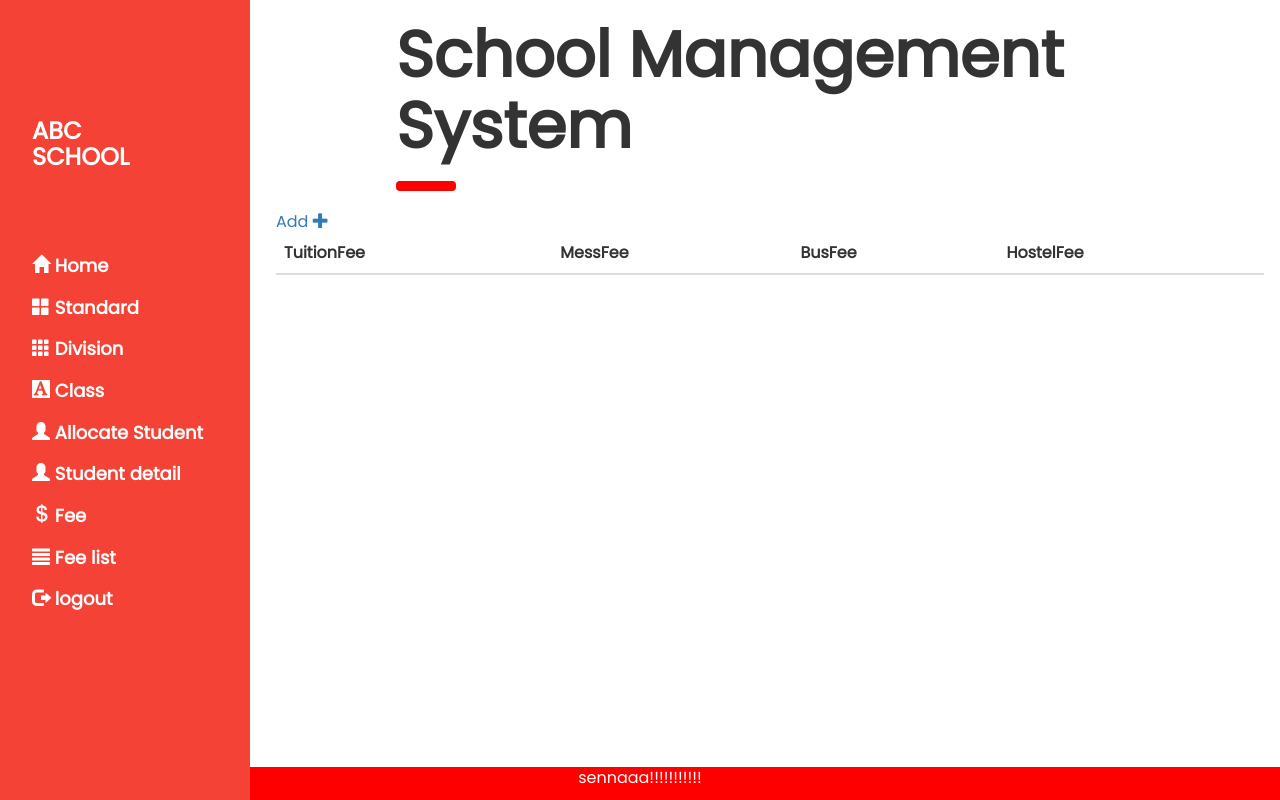
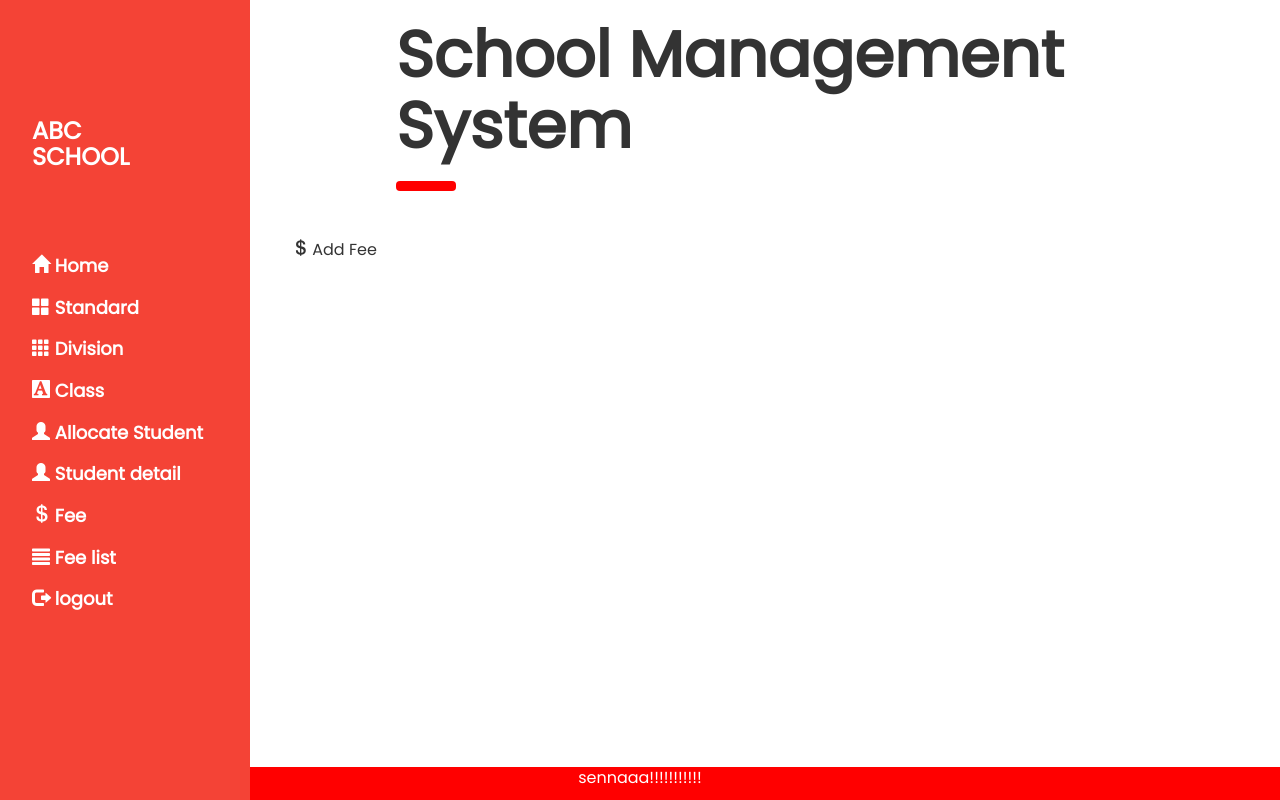
Before and after one commit to bopopescu/simple-Student-management-system, a Django app: page /newapp/fee/ in a window 1280 px wide. Run offline with Django 3.2, Linux system fonts and the light colour scheme; data that the repository does not hold is empty; some libraries are stand-ins or nearby versions.

Commit message:
Add files via upload

```diff
--- a/student management system/newpro/template/fee_list.html
+++ b/student management system/newpro/template/fee_list.html
@@ -1,25 +1,19 @@
 {% extends "loggedin.html" %}
 {% block content %}
 <div class="w3-container" style="margin-left:260px" id="showcase">
-    <a href="{% url 'newapp:add_fee' %}" style="text-decoration:none">Add <span class="glyphicon glyphicon-plus"></span></a>
-    <table class="table table-hover">
-        <thead>
-        <th>TuitionFee</th>
-        <th>MessFee</th>
-        <th>BusFee</th>
-        <th>HostelFee</th>
-        </thead>
-        <tbody>
-    {% for fee in fees %}
-        <tr>
-            <td>{{fee.tuitionfee}}</td>
-        <td>{{fee.messfee}}</td>
-        <td>{{fee.busfee}}</td>
-        <td>{{fee.hostelfee}}</td>
+<table class="table table-hover">
+
+    {% for i in clas %}
+    <tr>
+        <td>{{i.fee_type}}</a></td>
+        <td>{{i.fee_amount}}</td>
+
+
+
     </tr>
     {% endfor %}
-        </tbody>
-    </table>
+</table>
+    <a href="{% url 'newapp:add_fee' %}" onclick="w3_close()" class="w3-bar-item w3-button w3-hover-white" style="text-decoration:none"><span class="glyphicon glyphicon-usd"></span> Add Fee </a>
 
 </div>
 {% endblock %}
```
Also changed, not shown: student management system/newpro/template/add_fee_form.html (+4 -4 lines), student management system/newpro/template/fee_display.html (added, +21 -0 lines), student management system/newpro/template/pay_fees.html (added, +11 -0 lines).
